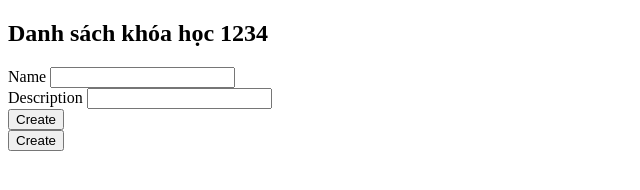
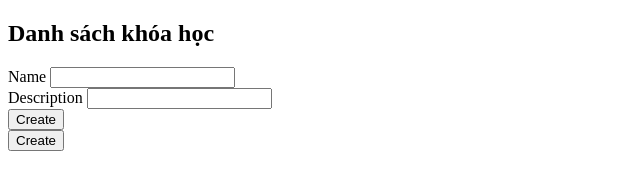
Before and after one commit to aquariuscao/Intern, a plain HTML site: page js_task/index.html in a window 1280 px wide. Shown: the full height of the page, 0-640 px from the left. Drawn offline with Linux system fonts and the light colour scheme; no server answers.

Commit message:
Update index.html

```diff
--- a/js_task/index.html
+++ b/js_task/index.html
@@ -8,7 +8,7 @@
 </head>
 <body>
     <div>
-        <h2>Danh sách khóa học 1234</h2>
+        <h2>Danh sách khóa học</h2>
 
         <ul id="list_courses"></ul>
     </div>
```
